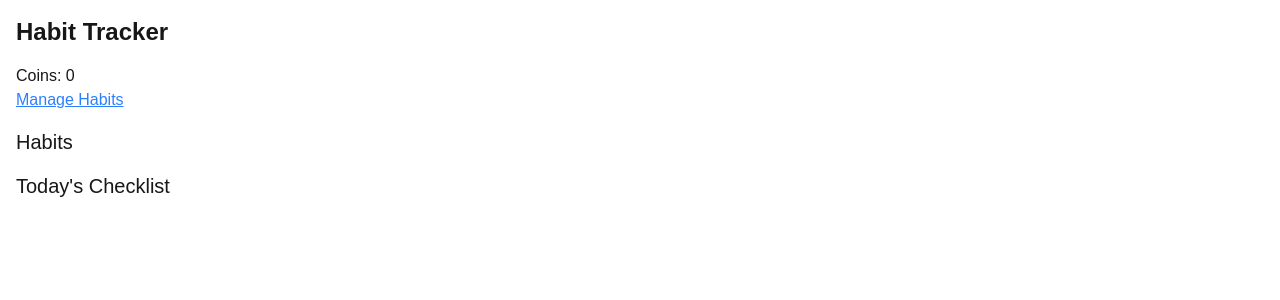
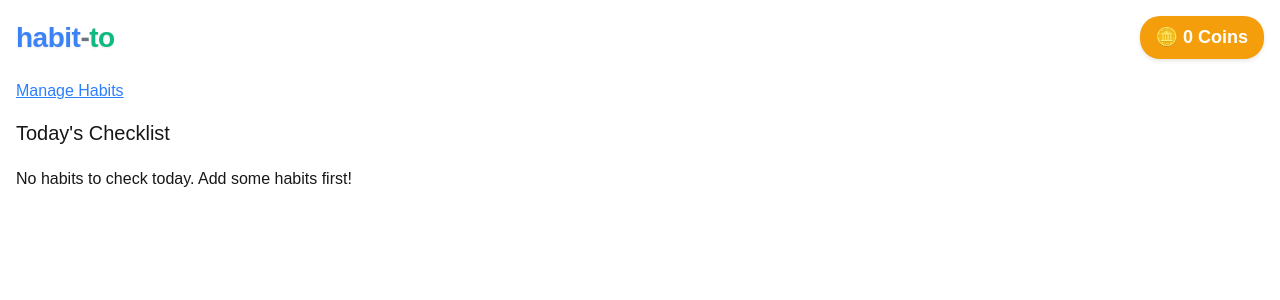
Before and after one commit to kltan0301/habit-to, a Next.js app: page / in a window 1280 px wide. Shown: the top 300 px of the page. Built offline with nearby package versions, Linux system fonts and the light colour scheme.

Commit message:
clean up the page.tsx

```diff
--- a/app/page.tsx
+++ b/app/page.tsx
@@ -13,25 +13,76 @@ export default function Home() {
 
   return (
     <div className="p-4">
-      <h1 className="text-2xl font-bold mb-4">Habit Tracker</h1>
-      <p>Coins: {appData.coins}</p>
+      <div style={{ display: 'flex', justifyContent: 'space-between', alignItems: 'center', marginBottom: '20px' }}>
+        <div style={{
+          fontSize: '28px',
+          fontWeight: '700',
+          color: '#1f2937',
+          letterSpacing: '-0.5px',
+          textShadow: '0 1px 2px rgba(0,0,0,0.1)'
+        }}>
+          <span style={{ color: '#3b82f6' }}>habit</span>
+          <span style={{ color: '#6b7280' }}>-</span>
+          <span style={{ color: '#10b981' }}>to</span>
+        </div>
+        <div style={{
+          backgroundColor: '#f59e0b',
+          color: 'white',
+          padding: '8px 16px',
+          borderRadius: '20px',
+          fontWeight: 'bold',
+          fontSize: '18px',
+          display: 'flex',
+          alignItems: 'center',
+          gap: '6px',
+          boxShadow: '0 2px 4px rgba(0,0,0,0.1)'
+        }}>
+          🪙 {appData.coins} Coins
+        </div>
+      </div>
       <Link href="/habits" className="text-blue-500 underline">
         Manage Habits
       </Link>
-      <h2 className="text-xl mt-4">Habits</h2>
-      <ul>
-        {appData.habits.map((habit) => (
-          <li key={habit.id}>{habit.name}</li>
-        ))}
-      </ul>
       <h2 className="text-xl mt-4">Today&apos;s Checklist</h2>
-      <ul>
-        {appData.checklist.map((item) => (
-          <li key={item.id}>
-            {item.completed ? '✅' : '❌'} {appData.habits.find(h => h.id === item.habitId)?.name}
-          </li>
-        ))}
-      </ul>
+      <div style={{ marginTop: '20px' }}>
+        {appData.checklist.length === 0 ? (
+          <p>No habits to check today. Add some habits first!</p>
+        ) : (
+          <div style={{ maxWidth: '600px' }}>
+            {appData.checklist.map((item) => {
+              const habit = appData.habits.find(h => h.id === item.habitId);
+              return (
+                <div key={item.id} style={{
+                  display: 'flex',
+                  alignItems: 'center',
+                  marginBottom: '15px',
+                  padding: '15px',
+                  border: '1px solid #ddd',
+                  borderRadius: '8px',
+                  backgroundColor: item.completed ? '#f0f9ff' : 'white',
+                  boxShadow: '0 2px 4px rgba(0,0,0,0.1)',
+                  transition: 'all 0.2s ease'
+                }}>
+                  <div style={{
+                    fontSize: '24px',
+                    marginRight: '15px'
+                  }}>
+                    {item.completed ? '✅' : '❌'}
+                  </div>
+                  <div style={{ flex: 1 }}>
+                    <h3 style={{ margin: '0 0 5px 0', fontSize: '18px', fontWeight: '600' }}>
+                      {habit?.name || 'Unknown Habit'}
+                    </h3>
+                    <p style={{ margin: 0, color: '#666', fontSize: '14px' }}>
+                      {item.completed ? 'Completed' : 'Pending'}
+                    </p>
+                  </div>
+                </div>
+              );
+            })}
+          </div>
+        )}
+      </div>
     </div>
   );
 }
```
